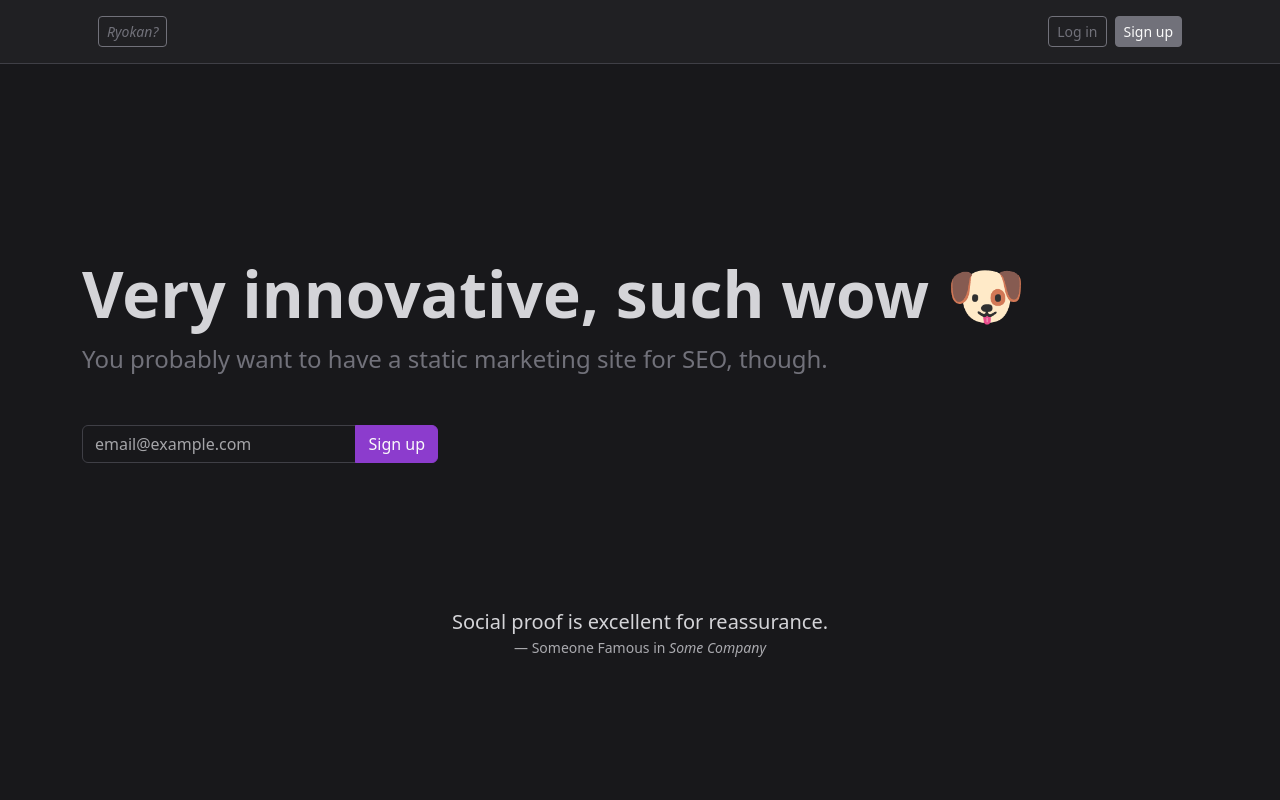
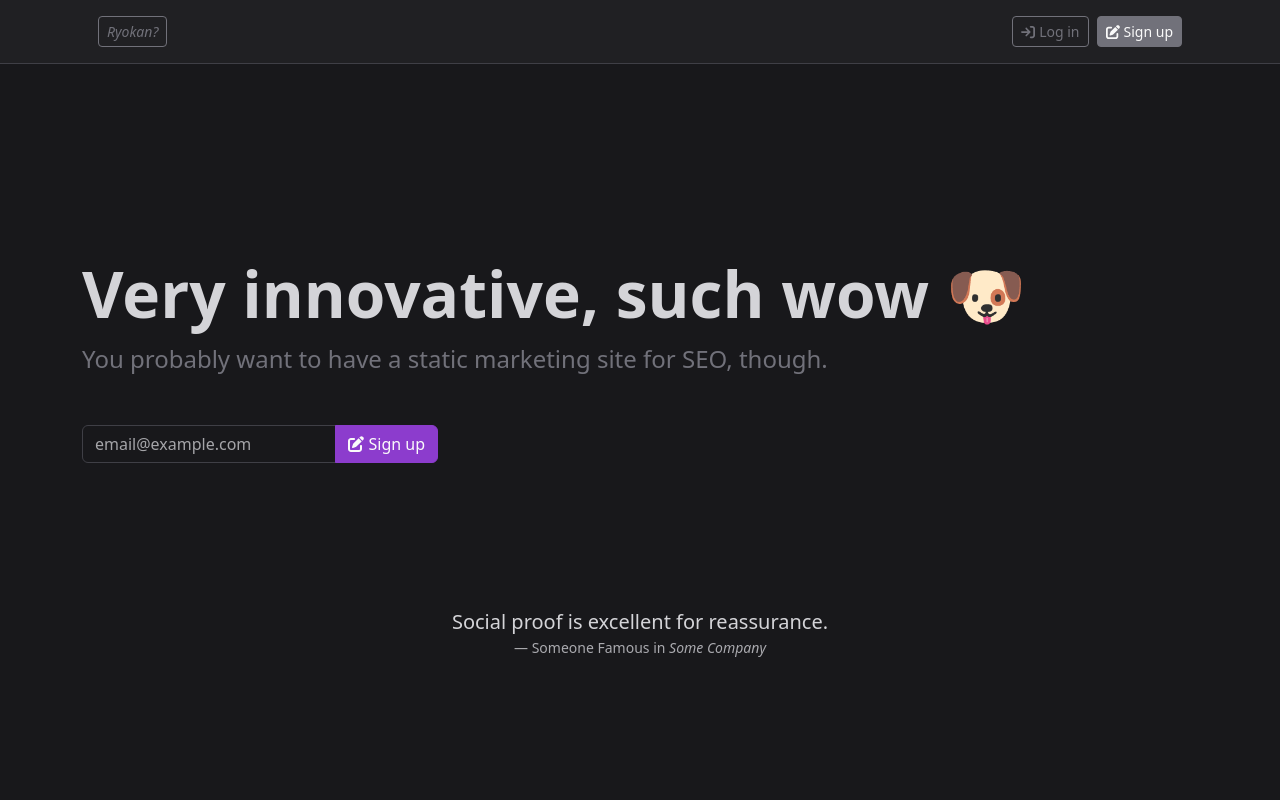
Before and after one commit to ruksi/izakaya, a React (Vite) app in the folder kimono/: page / in a window 1280 px wide. Shown: the top 800 px of the page. Built offline with nearby package versions, Linux system fonts and the light colour scheme; no server answers.

Commit message:
💅 Add Font Awesome
Could use Bootstrap Icons or something else too but I guess it's as good
as any of them.

```diff
--- a/kimono/package.json
+++ b/kimono/package.json
@@ -10,6 +10,9 @@
   },
   "dependencies": {
     "@emotion/css": "^11.11.2",
+    "@fortawesome/fontawesome-svg-core": "^6.5.1",
+    "@fortawesome/free-solid-svg-icons": "^6.5.1",
+    "@fortawesome/react-fontawesome": "^0.2.0",
     "@reduxjs/toolkit": "^2.0.1",
     "@vitejs/plugin-react": "^4.1.1",
     "bootstrap": "^5.3.2",
--- a/kimono/src/auth/LogIn.tsx
+++ b/kimono/src/auth/LogIn.tsx
@@ -1,3 +1,4 @@
+import {FontAwesomeIcon} from "@fortawesome/react-fontawesome";
 import React, {useCallback, useState} from "react";
 import Button from "react-bootstrap/Button";
 import Card from "react-bootstrap/Card";
@@ -83,7 +84,7 @@ export default function LogIn() {
                                         disabled={isLoading}
                                     >
                                         <ButtonSpinnerIf isLoading={isLoading}>
-                                            Log in
+                                            <FontAwesomeIcon icon="right-from-bracket" className="me-1"/>Log in
                                         </ButtonSpinnerIf>
                                     </Button>
                                 </Stack>
--- a/kimono/src/auth/SignUp.tsx
+++ b/kimono/src/auth/SignUp.tsx
@@ -1,3 +1,4 @@
+import {FontAwesomeIcon} from "@fortawesome/react-fontawesome";
 import React, {useCallback, useState} from "react";
 import Button from "react-bootstrap/Button";
 import Card from "react-bootstrap/Card";
@@ -108,7 +109,7 @@ export default function SignUp() {
                                         className="ms-auto"
                                     >
                                         <ButtonSpinnerIf isLoading={isLoading}>
-                                            Create account
+                                            <FontAwesomeIcon icon="pen-to-square" className="me-1"/>Create account
                                         </ButtonSpinnerIf>
                                     </Button>
                                 </Stack>
--- a/kimono/src/general/Home.tsx
+++ b/kimono/src/general/Home.tsx
@@ -1,4 +1,5 @@
 import viteLogo from "/vite.svg"
+import {FontAwesomeIcon} from "@fortawesome/react-fontawesome";
 import Button from "react-bootstrap/Button";
 import Col from "react-bootstrap/Col";
 import Container from "react-bootstrap/Container";
@@ -39,7 +40,9 @@ function Landing() {
                     <Col xs={10} md={6} lg={5} xl={4}>
                         <InputGroup>
                             <Form.Control placeholder="email@example.com"/>
-                            <Button onClick={() => navigate(`/sign-up`)}>Sign up</Button>
+                            <Button onClick={() => navigate(`/sign-up`)}>
+                                <FontAwesomeIcon icon="pen-to-square" className="me-1"/>Sign up
+                            </Button>
                         </InputGroup>
                     </Col>
                 </Row>
@@ -151,7 +154,9 @@ function Landing() {
                         <p className="fst-italic text-secondary">
                             You don&apos;t have to use your real email.
                         </p>
-                        <Button onClick={() => navigate(`/sign-up`)}>Sign up</Button>
+                        <Button onClick={() => navigate(`/sign-up`)}>
+                            <FontAwesomeIcon icon="pen-to-square" className="me-1"/>Sign up
+                        </Button>
                     </Col>
                     <Col sm={12} md={6} lg={3}>
                     </Col>
--- a/kimono/src/general/MainLayout.tsx
+++ b/kimono/src/general/MainLayout.tsx
@@ -1,3 +1,4 @@
+import {FontAwesomeIcon} from "@fortawesome/react-fontawesome";
 import React, {useEffect} from "react";
 import Button from "react-bootstrap/Button";
 import Container from "react-bootstrap/Container";
@@ -8,6 +9,12 @@ import {selectIsAuthenticated} from "../auth/slice.ts";
 import {authLogOut} from "../auth/thunks.ts";
 import tatami from "../services/tatami.ts";
 import {store} from "../store.ts";
+
+// TODO: move this somewhere else
+import {library} from "@fortawesome/fontawesome-svg-core"
+import {fas} from "@fortawesome/free-solid-svg-icons"
+
+library.add(fas);
 
 export default function MainLayout({children}: { children?: React.ReactNode }) {
 
@@ -34,27 +41,39 @@ export default function MainLayout({children}: { children?: React.ReactNode }) {
                 <HeaderWrapper isAuthenticated={isAuthenticated}>
                     <Stack direction="horizontal" gap={2} className="p-3">
                         <Button variant="outline-secondary" size="sm" onClick={() => navigate("/")} className="me-auto">
-                            {isAuthenticated ? <>Dashboard</> : <em>Ryokan?</em>}
+                            {isAuthenticated
+                                ? <>Dashboard</>
+                                : <em>Ryokan?</em>}
                         </Button>
                         {
                             isAuthenticated &&
                             <>
                                 <Button variant="outline-secondary" size="sm" onClick={() => navigate("/settings")}>
-                                    Settings
+                                    <FontAwesomeIcon icon="gear" className="me-1"/>Settings
                                 </Button>
                                 <Button variant="outline-secondary" size="sm" onClick={logOut}>
-                                    Log out
+                                    <FontAwesomeIcon icon="right-from-bracket" className="me-1"/>Log out
                                 </Button>
                             </>
                         }
                         {
                             !isAuthenticated &&
                             <>
-                                <Button variant="outline-secondary" size="sm" onClick={() => navigate("/log-in")}>
-                                    Log in
+                                <Button
+                                    variant="outline-secondary"
+                                    size="sm"
+                                    onClick={() => navigate("/log-in")}
+                                    className="text-nowrap"
+                                >
+                                    <FontAwesomeIcon icon="arrow-right-to-bracket" className="me-1"/>Log in
                                 </Button>
-                                <Button variant="secondary" size="sm" onClick={() => navigate(`/sign-up`)}>
-                                    Sign up
+                                <Button
+                                    variant="secondary"
+                                    size="sm"
+                                    onClick={() => navigate(`/sign-up`)}
+                                    className="text-nowrap"
+                                >
+                                    <FontAwesomeIcon icon="pen-to-square" className="me-1"/>Sign up
                                 </Button>
                             </>
                         }
--- a/kimono/src/settings/AccessControl.tsx
+++ b/kimono/src/settings/AccessControl.tsx
@@ -1,3 +1,4 @@
+import {FontAwesomeIcon} from "@fortawesome/react-fontawesome";
 import React, {useCallback, useEffect, useState} from "react";
 import Button from "react-bootstrap/Button";
 import Form from "react-bootstrap/Form";
@@ -23,7 +24,7 @@ export function AccessControl() {
                     </div>
                     <div className="d-inline-block mt-1">
                         <Button size="sm" variant="secondary" disabled>
-                            Revoke
+                            <FontAwesomeIcon icon="ban" className="me-1"/>Revoke
                         </Button>
                     </div>
                 </div>
@@ -73,7 +74,7 @@ function SessionDisplay({session}: { session: Session }) {
                     )
                     : (
                         <Button size="sm" variant="danger" disabled={isLoading} onClick={onClickRevoke}>
-                            Revoke
+                            <FontAwesomeIcon icon="ban" className="me-1"/>Revoke
                         </Button>
                     )
                 }
@@ -144,7 +145,7 @@ function CreateTokenControl({isLoadingSessions}: { isLoadingSessions: boolean })
                             disabled={isLoadingSessions || isLoading}
                             onClick={() => setIsCreating(true)}
                         >
-                            Create API token
+                            <FontAwesomeIcon icon="plus" className="me-1"/>Create API token
                         </Button>
                     )
                 }
@@ -160,20 +161,23 @@ function NewSessionModal({session, show, onClose}: { session: NewSession, show:
     return (
         <Modal show={show}>
             <Modal.Header>
-                <Modal.Title>🎉 Your API Token is Ready!</Modal.Title>
+                <Modal.Title>
+                    <FontAwesomeIcon icon="key" className="ms-1 me-3 text-warning"/>
+                    Your API Token is Ready!
+                </Modal.Title>
             </Modal.Header>
             <Modal.Body>
                 <p>
                     Copy the following token:
                 </p>
-                <pre className="text-wrap"><code>{session.access_token}</code></pre>
+                <pre className="text-wrap text-warning-emphasis"><code>{session.access_token}</code></pre>
                 <p>
                     <strong>Keep this token safe!</strong> You won&apos;t be seeing it again.
                 </p>
             </Modal.Body>
             <Modal.Footer>
                 <Button variant="secondary" onClick={onClose}>
-                    Yes, I copied it
+                    <FontAwesomeIcon icon="thumbs-up" className="me-2"/>Yes, I copied it
                 </Button>
             </Modal.Footer>
         </Modal>
```
Also changed, not shown: 1 other file (tests, documents, lock files or other folders).
